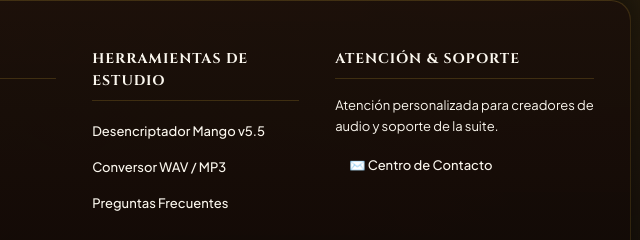
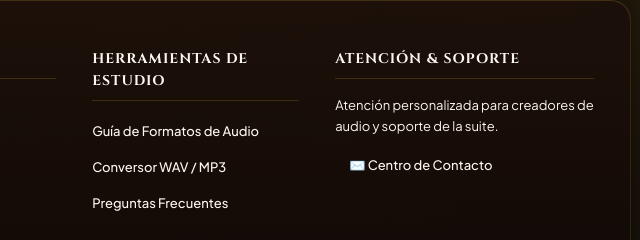
Before and after one commit to elorfer/sunowave-studio, a website: page sobre-nosotros.html in a window 1280 px wide. Shown: the part 1845-2085 px from the top of the page, 609-1249 px from the left. Drawn offline with nearby package versions, Linux system fonts and the light colour scheme; a web font is replaced by a local one.

```diff
--- a/sobre-nosotros.html
+++ b/sobre-nosotros.html
@@ -235,7 +235,7 @@
       <div class="sv-footer-nav-col">
         <h4>Herramientas de Estudio</h4>
         <ul>
-          <li><a href="index.html#desencriptador">Desencriptador Mango v5.5</a></li>
+          <li><a href="index.html#recursos">Guía de Formatos de Audio</a></li>
           <li><a href="index.html#convertidor">Conversor WAV / MP3</a></li>
           <li><a href="index.html#faqs">Preguntas Frecuentes</a></li>
         </ul>
```
